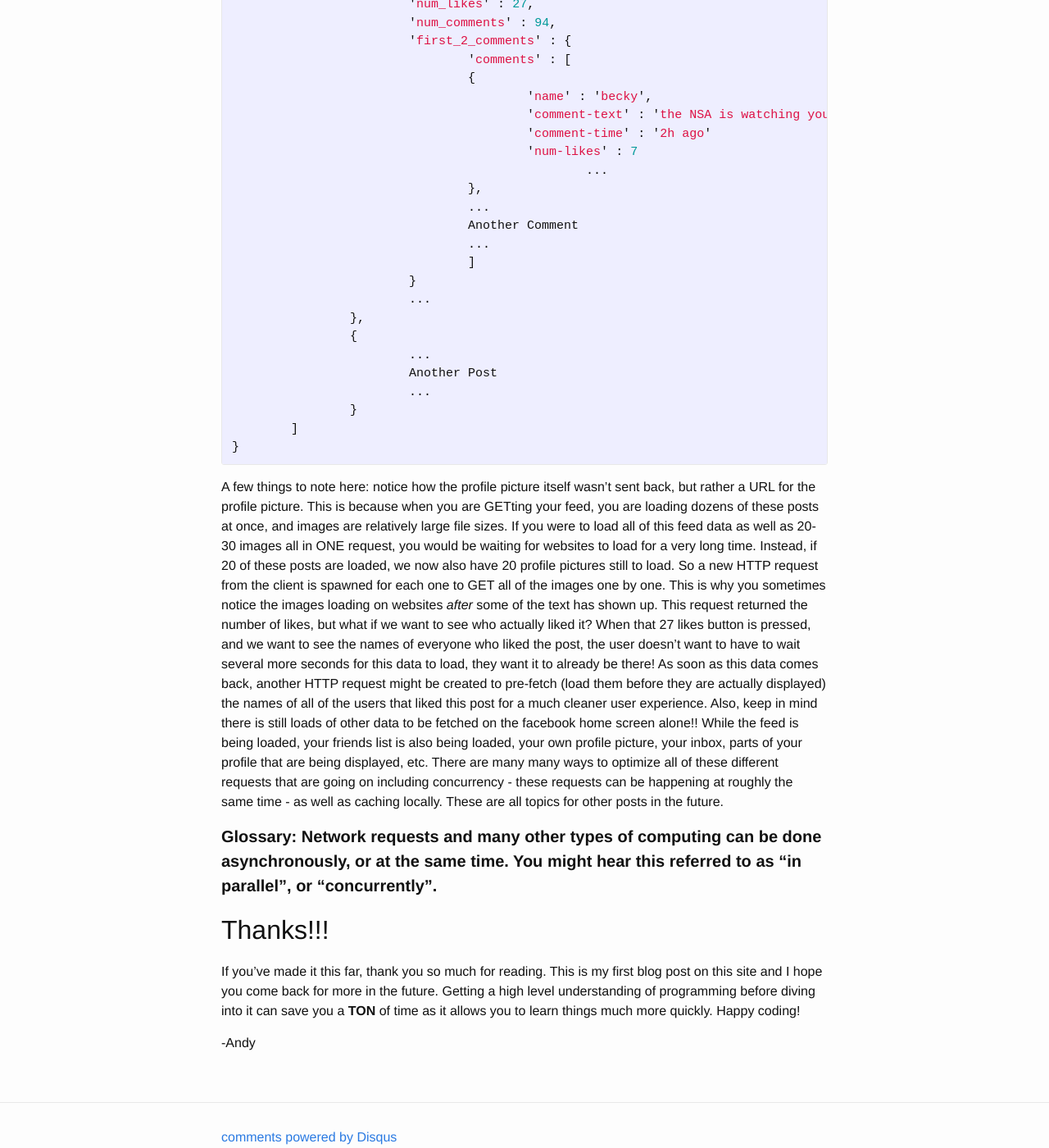
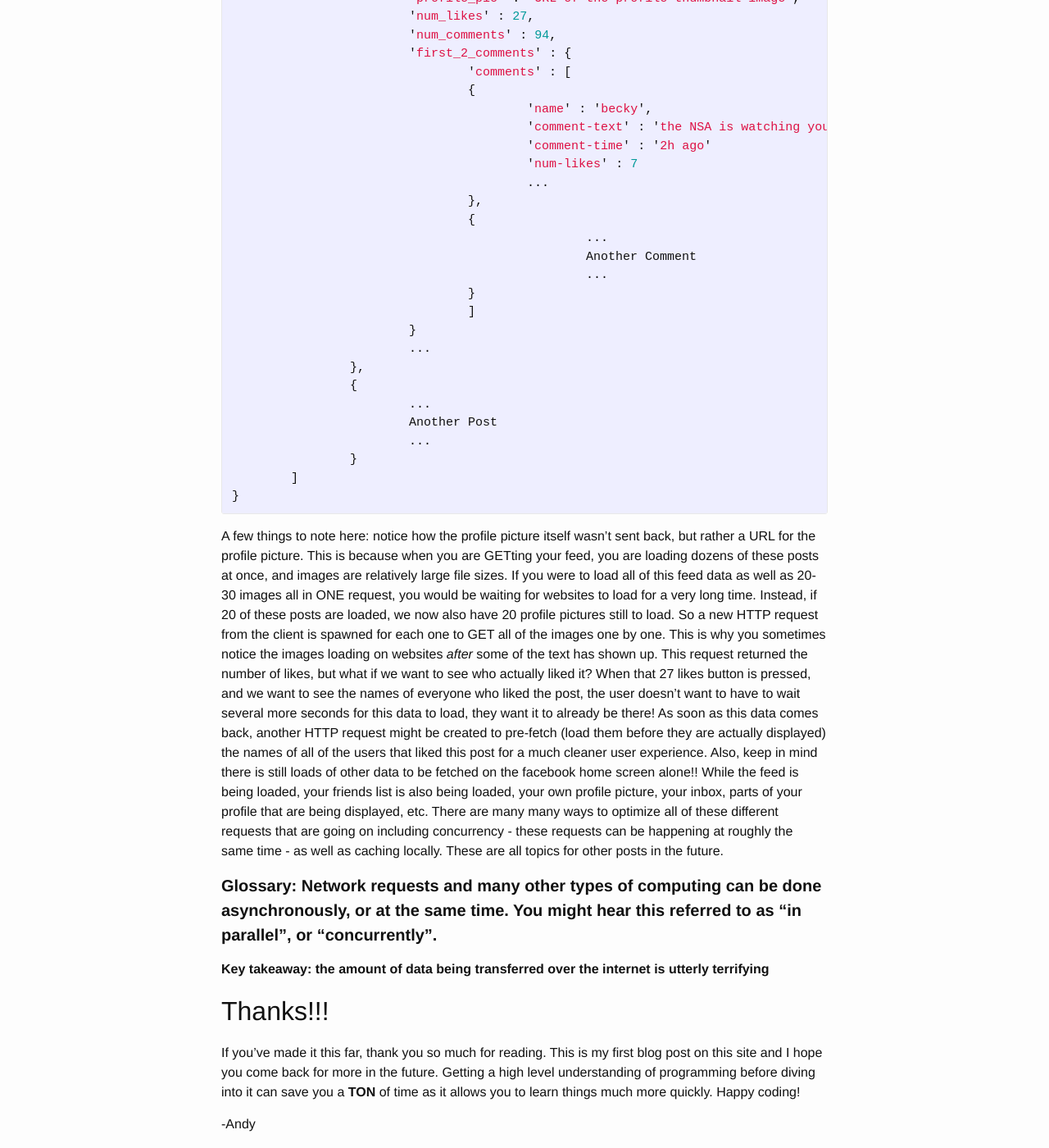
Before and after one commit to andymiller813/andymiller813.github.io, a Jekyll site: the page built from _posts/2014-09-24-networking-basics.markdown, in a window 1280 px wide and 1400 px high, scrolled down 4216 px. Shown: the whole window at 82% size. Built offline with Jekyll 4.4.1, drawn with Linux system fonts in a browser that asks for light colours; comment, search, counter and statistics services are not loaded.

Commit message:
touchups

```diff
--- a/_posts/2014-09-24-networking-basics.markdown
+++ b/_posts/2014-09-24-networking-basics.markdown
@@ -67,7 +67,11 @@ The users key contains one JSON object as its value, and this JSON object contai
 
 ## Application Programming Interface - A non-trivial example
 
-So, what I've described so far in this article is an itsy bitsy teeny weeny little part of what is Facebook's internal [behemoth] web **API**, or Application Programming Interface.  We went over  Facebook's login page, but think about some of the other components to the website: There's a sign-up page to register a new account, there's the home feed, the profile feed, profile image, like buttons, comments, news articles, settings/preferences page, and the list goes on and on and on.  Facebook has all of this data stored in a data center somewhere like this one in Prineville, Oregon: ![Data Center in Prineville, OR](/assets/prineville.jpg)
+So, what I've described so far in this article is an itsy bitsy teeny weeny little part of what is Facebook's internal [behemoth] web **API**, or Application Programming Interface.  We went over  Facebook's login page, but think about some of the other components to the website: There's a sign-up page to register a new account, there's the home feed, the profile feed, profile image, like buttons, comments, news articles, settings/preferences page, and the list goes on and on and on.  Facebook has all of this data stored in a data center somewhere like this one in Prineville, Oregon:
+
+
+![Data Center in Prineville, OR](/assets/prineville.jpg)
+
 
 All of the client applications (There are over 1.3 billion monthly active users as of this writing) are, for the most part, simply GETting and POSTing data to and from the servers.  Recall Client-Server architecture.  Once a user is authenticated on the login page, a GET HTTP request is spawned to GET a populated feed of his/her friends' statuses and images.  This feed component makes up an additional part of Facebook's API and is probably located at some location such as www.facebook.com/feed, which again is just a directory called "feed" within all of facebook's servers that contains logic to deal with these HTTP GET requests.  The logic, in this case, is quite complex.  Facebook needs to dig through, or query, its database for the most recent, and most relevant posts from your friends that it wants to show you, and then return them in order to be displayed.  Here's what some returned JSON might look like:
 
@@ -88,19 +92,21 @@ All of the client applications (There are over 1.3 billion monthly active users
 			      		'comment-text' : 'the NSA is watching you'
 			      		'comment-time' : '2h ago'
 			      		'num-likes' : 7
-				  		...
+			      		...
 			    	},
-			    	...
-			    	Another Comment
-			    	...
+			    	{
+						...
+						Another Comment
+						...
+			    	}
 		  		]
 			}
 			...
 		},
 		{
-	  		...
-	  		Another Post
-	  		...
+			...
+			Another Post
+			...
 		}
   	]
 }
@@ -110,6 +116,9 @@ A few things to note here: notice how the profile picture itself wasn't sent bac
 
 ####**Glossary: Network requests and many other types of computing can be done asynchronously, or at the same time. You might hear this referred to as "in parallel", or "concurrently".**
 
+**Key takeaway: the amount of data being transferred over the internet is utterly terrifying**
+
+
 ##Thanks!!!
 
 If you've made it this far, thank you so much for reading.  This is my first blog post on this site and I hope you come back for more in the future.  Getting a high level understanding of programming before diving into it can save you a **TON** of time as it allows you to learn things much more quickly.  Happy coding!
```
